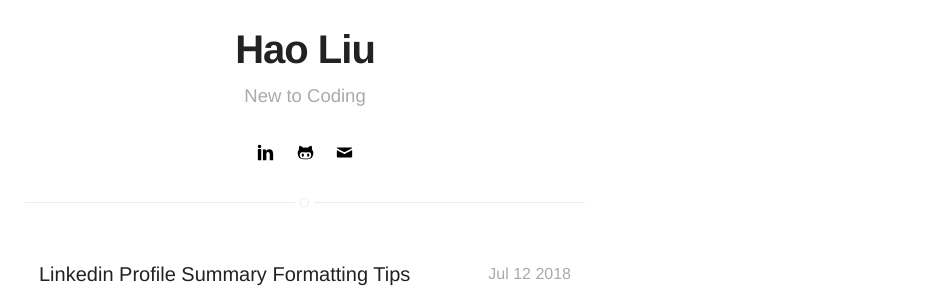
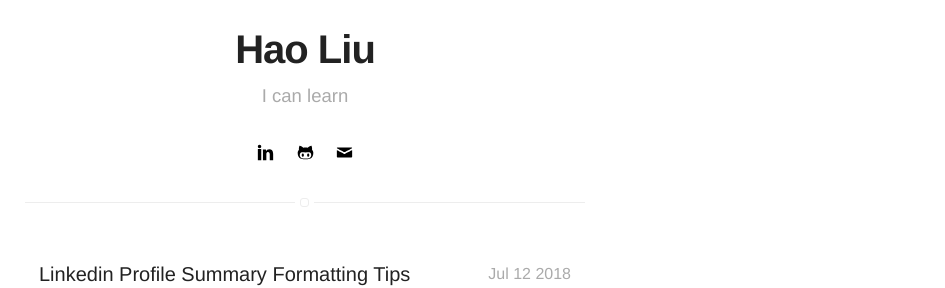
Before and after one commit to koutianqi/koutianqi.github.io, a Jekyll site: the page built from blog/index.html, in a window 1280 px wide. Shown: the part 252-540 px from the top of the page, without its empty margins (335-1280 px from the left). Built offline with Jekyll 4.4.1, drawn with Linux system fonts in a browser that asks for light colours; part of the change alters nothing that is shown.

Commit message:
Update _config.yml

```diff
--- a/_config.yml
+++ b/_config.yml
@@ -1,9 +1,9 @@
 # main text of home
 name: Hao Liu
-bio: New to Coding
+bio: I can learn
 
 # twitter summary info
-description: Look what I've learned!
+description: I really can learn
 
 # if it's an external image, update below for true
 # better with square images
@@ -16,7 +16,7 @@ resume: false
 resume-external: false
 resume-url: assets/images/resume.jpg
 
-url: https://zoelland.github.io
+url: https://koutianqi.github.io
 # your url: http://USERNAME.github.io
 
 permalink: /:title/
@@ -39,10 +39,10 @@ disqus:
 # google: mygoogle
 # instagram: myinstagram
 # pinterest: mypinterest
-linkedin: zluxyoe
+linkedin: koutianqi
 # youtube: myyoutube
 # spotify: myspotify
-github: zoelland
+github: koutianqi
 # lastfm: mylastfm
 # stackoverflow: 7044681/mystackoverflow
 # quora: userquora
@@ -50,7 +50,7 @@ github: zoelland
 # medium: medium
 # vimeo: myvimeo
 # lanyrd: mylanyrd
-email: zluxyoe@gmail.com
+email: koutianqi@gmail.com
 
 authors:
     HaoLiu:
@@ -59,12 +59,6 @@ authors:
         external-image: false
         picture: assets/images/profile.jpg
         twitter: mytwitter
-    FranklinLiu:
-        name: Franklin Liu
-        bio: An Engineer
-        external-image: false
-        picture: assets/images/profile.jpg
-        twitter:
 
 # do you want a larger site? change the option below
 # options: [normal, large] | default: normal
```
